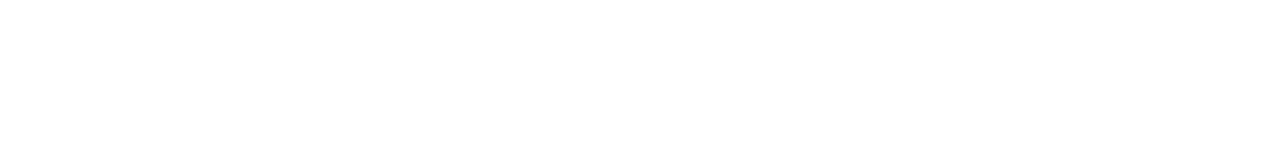
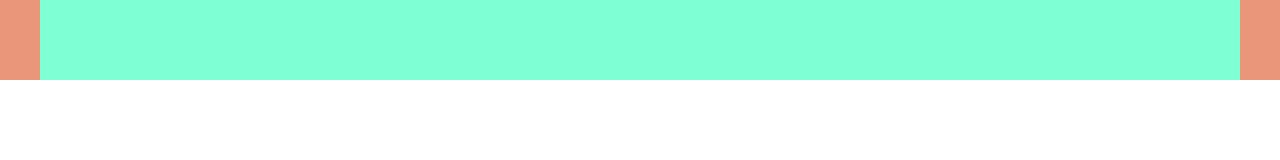
Before and after one commit to Ry-Hebert/DGM-2740-01, a plain HTML site: page DGM-2740-01/index.html in a window 1280 px wide. Drawn offline with Linux system fonts and the light colour scheme.

Commit message:
Adding initial content

```diff
--- a/DGM-2740-01/assets/css/small.css
+++ b/DGM-2740-01/assets/css/small.css
@@ -17,3 +17,22 @@ html
     content: "";
 
 }
+
+.header-sec
+{
+    background-color: darksalmon;
+    height: 80px;
+    display: flex;
+    flex-wrap: wrap;
+    justify-content: center;
+    width: 100vw;
+}
+
+.header-con
+{
+    max-width: 75rem;
+    background-color: aquamarine;
+    height: 100%;
+    order: 1;
+    width: 100vw;
+}
--- a/DGM-2740-01/index.html
+++ b/DGM-2740-01/index.html
@@ -4,11 +4,14 @@
     <meta charset="UTF-8" >
     <!--Do Not Lie-->
     <meta name="viewport" content="width=device-width, initial-scale=1, maximum-scale=1">
-    <title>Untitled Doc</title>
+    <title>01 Tools and Domain</title>
     <link rel="stylesheet" href="/assets/css/small.css">
     <link rel="stylesheet" href="/assets/css/normalize.css">
 </head>
 <body>
+<div class="header-sec">
+    <div class="header-con"></div>
+</div>
 
 </body>
 </html>
```
